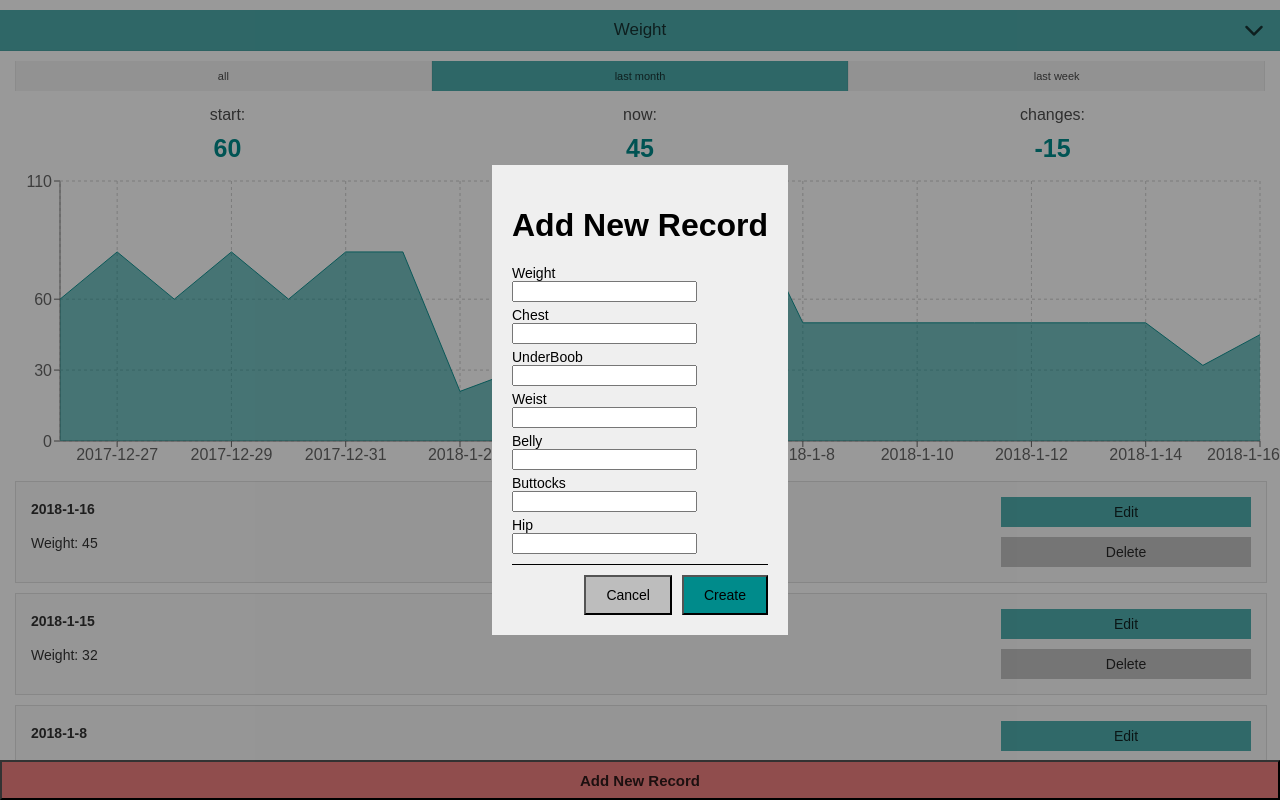
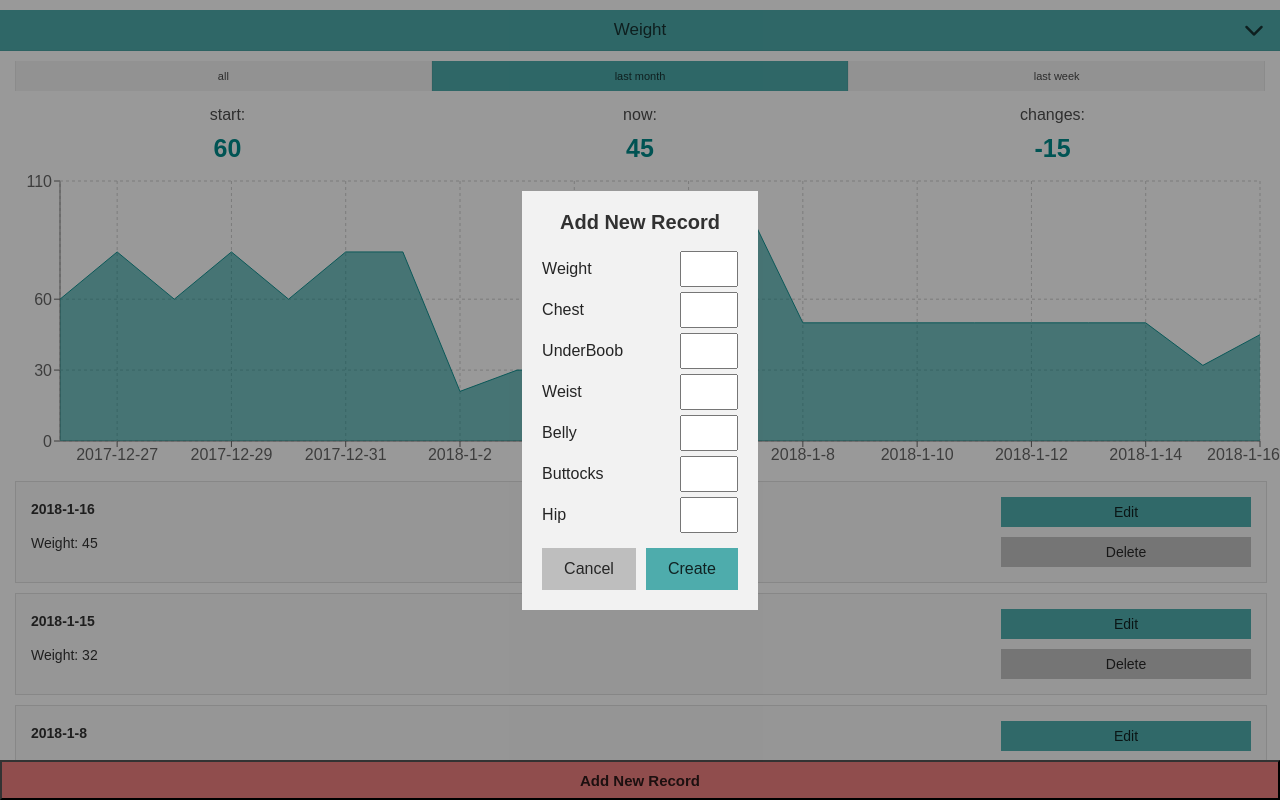
Before and after one commit to lsapozh/react-measurements, a React (Create React App) app: page / in a window 1280 px wide. Both pictures are taken after a click on the button "Add New Record". Shown: the top 800 px of the page. Built offline with nearby package versions, Linux system fonts and the light colour scheme.

Commit message:
changed new record modal

```diff
--- a/src/App.js
+++ b/src/App.js
@@ -78,7 +78,6 @@ const Clear = styled.div`
 `;
 
 const MeasurementTypesDiv = styled.div`
-   //width: 100%;
    top: 0;
    margin: 10px auto 10px auto;
    background-color: rgba(139, 139, 139, 0.1);
--- a/src/components/NewRecordModal.js
+++ b/src/components/NewRecordModal.js
@@ -16,44 +16,64 @@ const ModalBackdrop = styled.div`
 `;
 
 const ModalBody = styled.div`
-  background-color: #efefef;
+  background-color: #f2f2f2;
   padding: 20px;
+  color: rgba(0, 0, 0, 0.85);
 `;
 
 const ModalActions = styled.div`
   margin-top: 10px;
-  padding-top: 10px;
-  border-top: 1px solid black;
   display: flex;
-  justify-content: flex-end;
+  justify-content: space-between;
   button {
-    margin-left: 10px;
+
   }
 `;
 
 const Button = styled.button`
-  font-size: 14px;
-  // border: 1px solid black;
+  font-size: 16px;
   padding: 10px 20px;
-  // border-radius: 5px;
 `;
 
 const CancelButton = styled(Button)`
+  margin-right: 10px;
   background-color: rgba(139, 139, 139, 0.5);
-  // border-color: rgba(0, 0, 0, 0.5);
+  color: rgba(0, 0, 0, 0.8);
+  border-color: rgba(139, 139, 139, 0);
 `;
 
 const CreateButton = styled(Button)`
-  background-color: rgba(0, 139, 139, 1);
-  // color: white;
+  background-color: #008b8bad;
+  color: rgba(0, 0, 0, 0.8);
+  border-color: #008b8b00;
 `;
 
 const TypesDiv = styled.div`
-  font-size: 14px;
+  font-size: 16px;
+  display: flex;
+  flex-direction: column;
 `;
 
 const TypeDiv = styled.div`
    margin-bottom: 5px;
+   display: flex;
+   justify-content: space-between;
+   align-items: center;
+   input {
+      height: 30px;
+      width: 50px;
+      font-size: 16px;
+      text-align: right;
+   }
+`;
+
+const Title = styled.div`
+    font-size: 20px;
+    font-weight: 600;
+    margin-bottom: 17px;
+    display: flex;
+    justify-content: center;
+    color: rgba(0, 0, 0, 0.8);
 `;
 
 export default class NewRecordModal extends Component {
@@ -88,19 +108,18 @@ export default class NewRecordModal extends Component {
       <ModalBackdrop>
         <ModalBody>
           <form onSubmit={this.submitForm}>
-            <h1>Add New Record</h1>
+            <Title>Add New Record</Title>
             <TypesDiv>
               {MEASUREMENT_TYPES.map((type, index) => {
                 return (
                   <TypeDiv key={index}>
                     <label>
                       {type.name}
-                      <br />
-                      <input
+                    </label>
+                    <input
                         type="number" name={type.value} value={this.state.value[type.value]}
                         onChange={this.createOnChange(type.value)}
-                      />
-                    </label>
+                    />
                   </TypeDiv>
                 );
               })}
```
